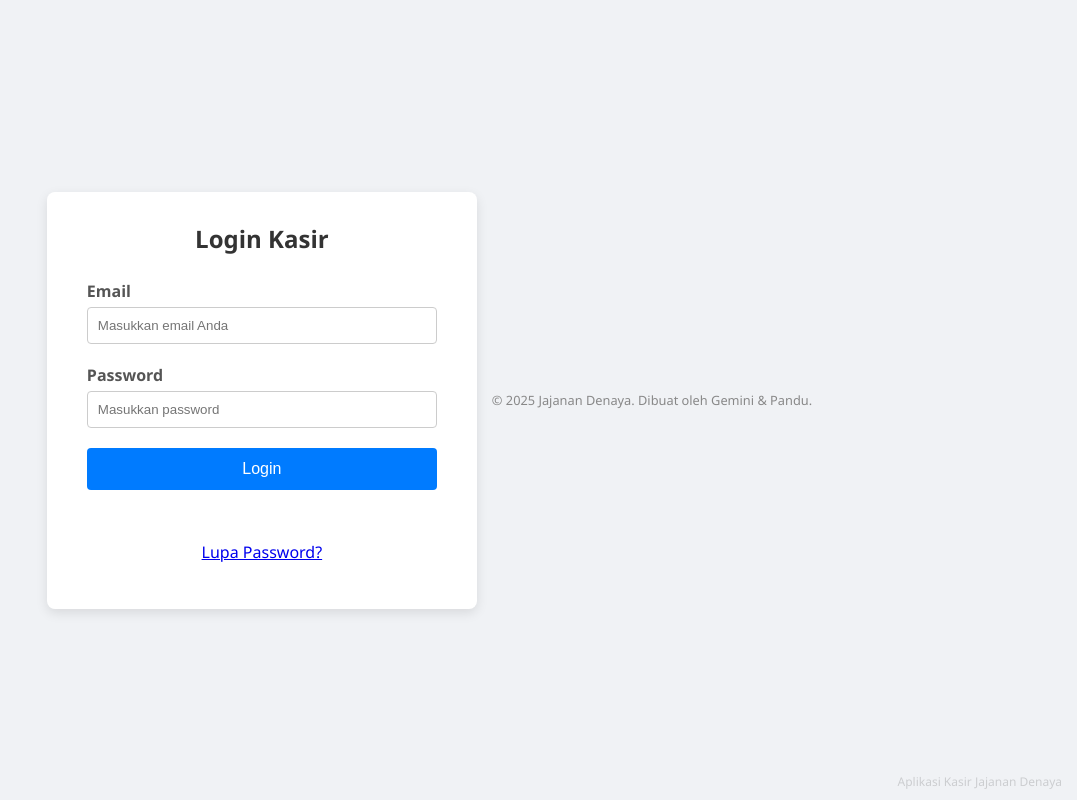
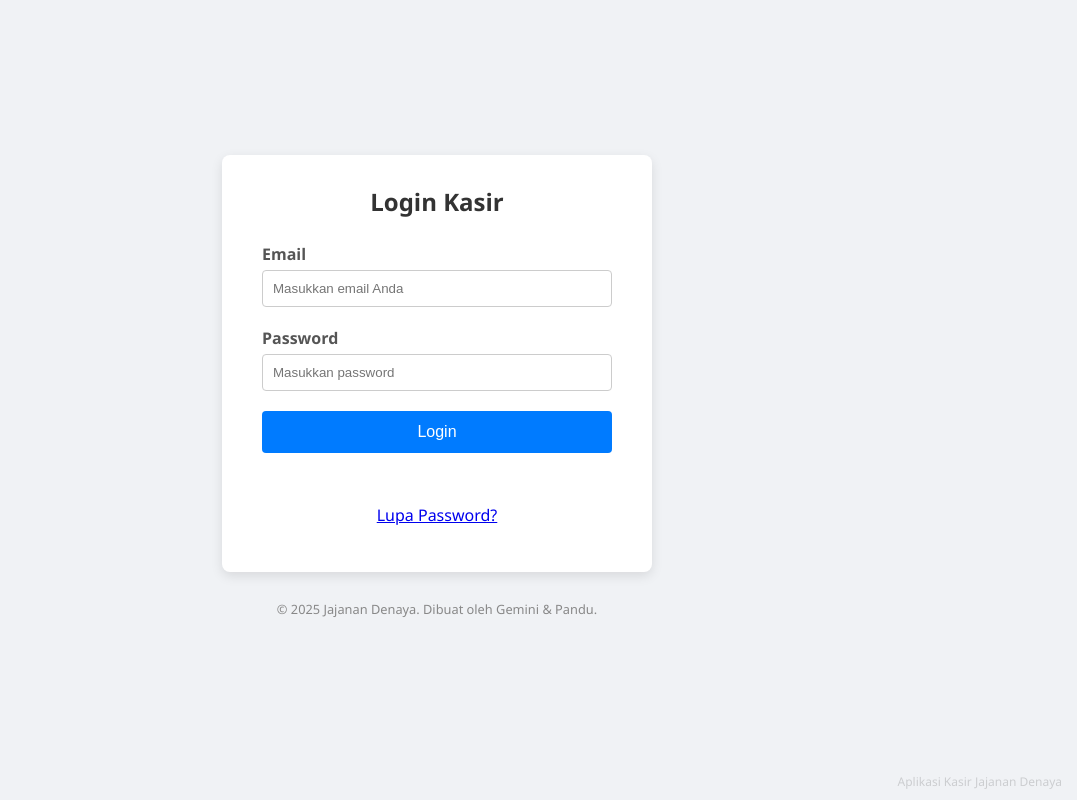
Before and after one commit to vanzmooth/aplikasi-kasir-denaya, a plain HTML site: page login.html in a window 1280 px wide. Shown: the whole page, without its empty margins (203-1280 px from the left). Drawn offline with Linux system fonts and the light colour scheme; no server answers.

Commit message:
Fix layout css halaman Login

```diff
--- a/login.css
+++ b/login.css
@@ -1,6 +1,9 @@
+/* ...DENGAN VERSI INI */
 body {
     font-family: 'Segoe UI', sans-serif;
     display: flex;
+    flex-direction: column;
+    /* <-- TAMBAHKAN BARIS INI */
     justify-content: center;
     align-items: center;
     height: 100vh;
```
